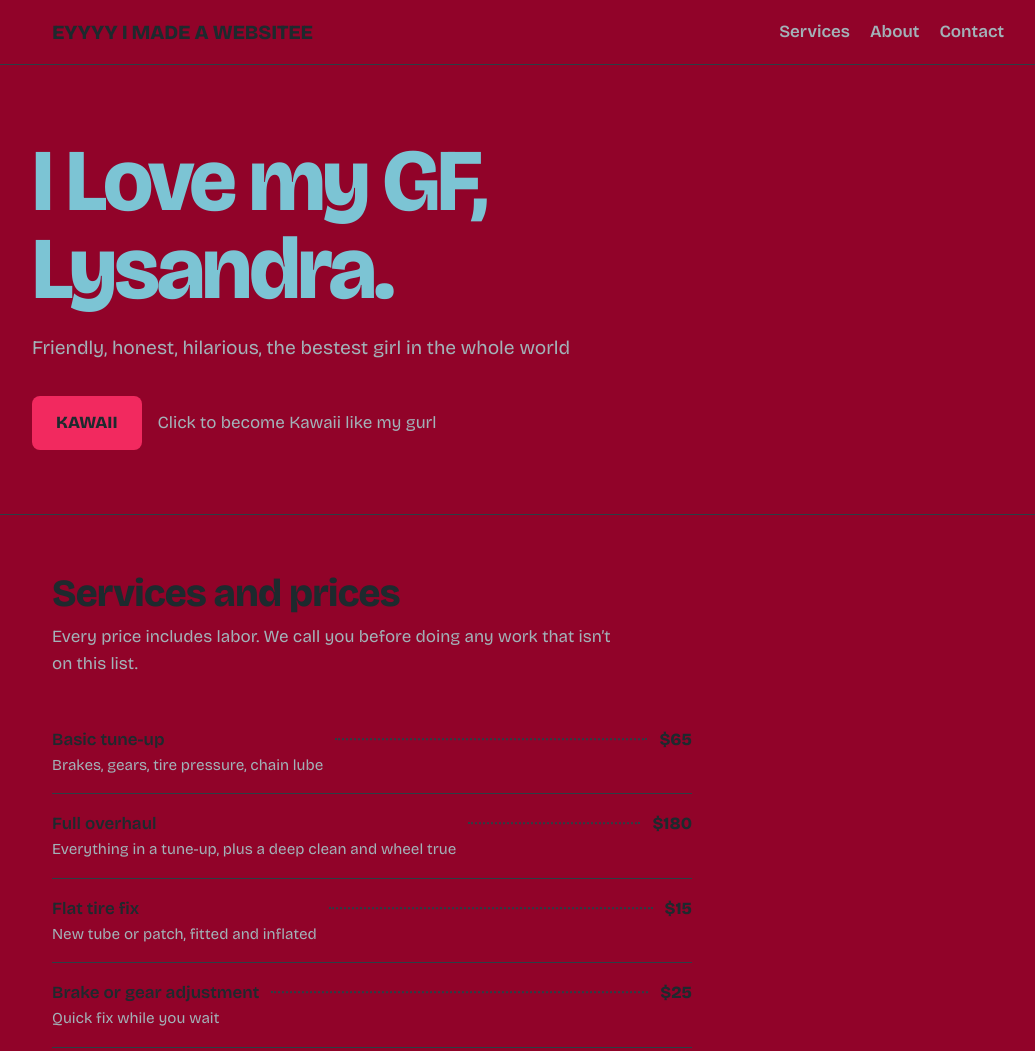
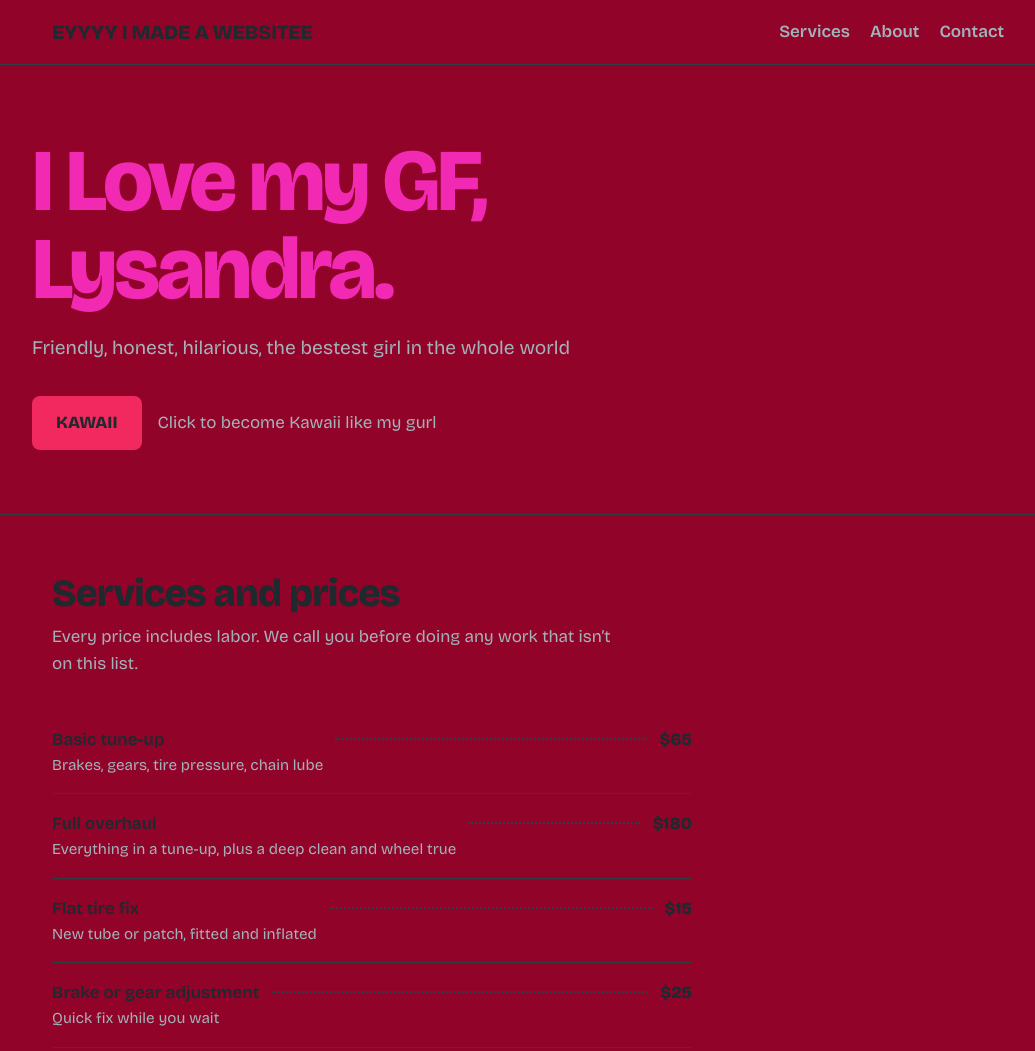
Before and after one commit to rubiolopezsaul-autodidact/Website_learning, a plain HTML site: page index.html in a window 1280 px wide. Shown: the top 1051 px of the page, without its empty margins (112-1147 px from the left). Drawn offline with nearby package versions, Linux system fonts and the dark colour scheme.

Commit message:
Update brand color in dark theme styles

```diff
--- a/index.html
+++ b/index.html
@@ -18,13 +18,13 @@
 @media (prefers-color-scheme: dark){
   :root:not([data-theme="light"]){
     --bg:#910329; --surface:#17272c; --text:#1d2a2e; --muted:#a2b2b8;
-    --brand:#7cc4d4; --brand-text:#101c20; --accent:#f2295f; --accent-text:#1d2a2e; --line:#2b3f45;
+    --brand:#f229b3; --brand-text:#101c20; --accent:#f2295f; --accent-text:#1d2a2e; --line:#2b3f45;
     color-scheme: dark;
   }
 }
 :root[data-theme="dark"]{
   --bg:#910329; --surface:#17272c; --text:#1d2a2e; --muted:#a2b2b8;
-  --brand:#7cc4d4; --brand-text:#101c20; --accent:#f2295f; --accent-text:#1d2a2e; --line:#2b3f45;
+  --brand:#f229b3; --brand-text:#101c20; --accent:#f2295f; --accent-text:#1d2a2e; --line:#2b3f45;
   color-scheme: dark;
 }
 html{scroll-padding-top:env(safe-area-inset-top,0px);scroll-behavior:smooth}
```
